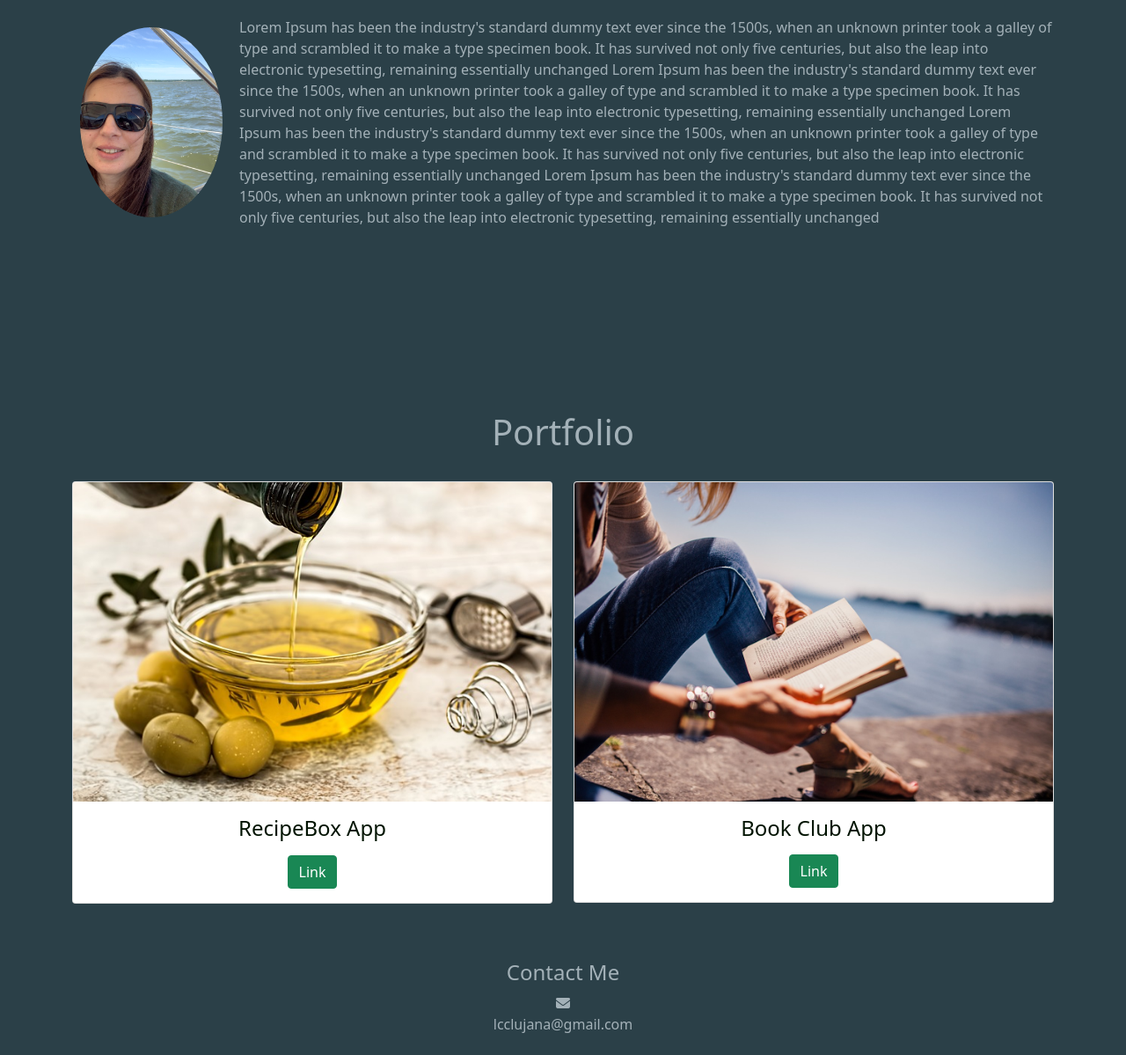
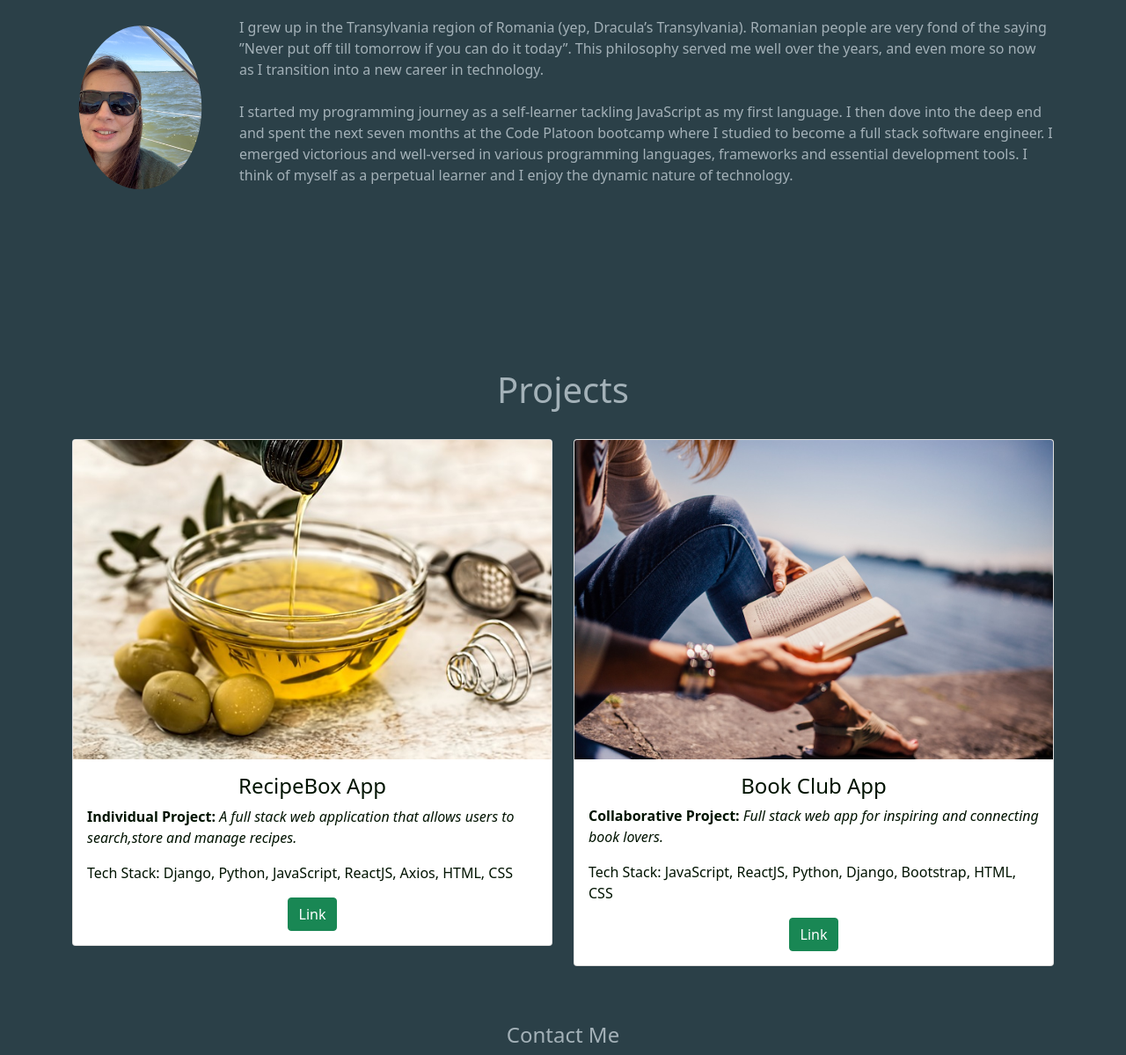
Before and after one commit to lizcoats/profile, a plain HTML site: page index.html in a window 1280 px wide. Shown: the part 581-1780 px from the top of the page at 88% size. Drawn offline with nearby package versions, Linux system fonts and the light colour scheme.

Commit message:
latest version

```diff
--- a/index.html
+++ b/index.html
@@ -33,11 +33,15 @@
                   </li>
 
                   <li class="nav-item">
-                      <a class="nav-link" href="#portfolio">Portfolio</a>
+                      <a class="nav-link" href="#portfolio">Projects</a>
                   </li>
                   <li class="nav-item">
                       <a class="nav-link" href="#contact">Contact</a>
                   </li>
+                  <li class="nav-item">
+                    <a class="nav-link" href="https://resume.creddle.io/resume/8bzgr7upsqi" target = " _blank">Resume</a>
+
+                </li>
               </ul>
 
           </div>
@@ -61,24 +65,27 @@
 
     <div class="row mt-4">
         <div class="col-lg-2">
-            <img src="images/profile.jpeg" class="image_about" alt="">
+            <img style="text-align: center" src="images/profile.jpeg" width ="155" class="my_image" >
+
         </div>
 
         <div class="col-lg-10">
-            <p> Lorem Ipsum has been the industry's standard dummy text ever since the 1500s, when an unknown printer took a galley of type and scrambled it to make a type specimen book. It has survived not only five centuries, but also the leap into electronic typesetting, remaining essentially unchanged
-                Lorem Ipsum has been the industry's standard dummy text ever since the 1500s, when an unknown printer took a galley of type and scrambled it to make a type specimen book. It has survived not only five centuries, but also the leap into electronic typesetting, remaining essentially unchanged  Lorem Ipsum has been the industry's standard dummy text ever since the 1500s, when an unknown printer took a galley of type and scrambled it to make a type specimen book. It has survived not only five centuries, but also the leap into electronic typesetting, remaining essentially unchanged Lorem Ipsum has been the industry's standard dummy text ever since the 1500s, when an unknown printer took a galley of type and scrambled it to make a type specimen book. It has survived not only five centuries, but also the leap into electronic typesetting, remaining essentially unchanged
-
+           <p>I grew up in the Transylvania region of Romania (yep, Dracula’s Transylvania).
+            Romanian people are very fond of the saying ”Never put off till tomorrow if you can do it today”. This philosophy served me well over the years, and even more so now as I transition into a new career in technology.
+            <br>
+            <br>
+           I started my programming journey as a self-learner    tackling JavaScript as my first language. I then dove into the deep end and spent the next seven months at the Code Platoon bootcamp where I studied to become a full stack software engineer.
+           I emerged victorious and well-versed in various programming languages, frameworks and essential development tools. I think of myself as a perpetual learner and I enjoy the dynamic nature of technology.
             </p>
             </div>
-
         </div>
-    </div>
+     </div>
    </section>
 
   <!-- portfolio section-->
   <section class="section" id="portfolio">
       <div class="container">
-          <h1 class="text-center">Portfolio</h1>
+          <h1 class="text-center">Projects</h1>
           <div class="row">
               <div class="col-lg-6 mt-4">
                   <div class="card">
@@ -86,7 +93,8 @@
 
                       <div class="card-body">
                           <h4 class="card-title">RecipeBox App</h4>
-                          <p class="card-text"></p>
+                          <p class="card-text"><strong>Individual Project:</strong><em> A full stack web application that allows users to search,store and manage recipes.</em></p>
+                          <p class="card-text"> Tech Stack: Django, Python, JavaScript, ReactJS, Axios, HTML, CSS</p>
                           <div class="text-center">
                               <a href="https://github.com/lizcoats/RecipeBox" target=”_blank” class="btn btn-success">Link</a>
                           </div>
@@ -100,7 +108,8 @@
 
                       <div class="card-body">
                           <h4 class="card-title">Book Club App</h4>
-                          <p class="card-text"></p>
+                          <p class="card-text"> <strong>Collaborative Project:</strong><em> Full stack web app for inspiring and connecting book lovers.</em></p>
+                          <p class="card-text"> Tech Stack: JavaScript, ReactJS, Python, Django, Bootstrap, HTML, CSS</p>
                           <div class="text-center">
                               <a href="https://github.com/masnottuh/Group-Project" target=”_blank” class="btn btn-success">Link</a>
                           </div>
@@ -132,3 +141,5 @@
     <script src="script/script.js"></script>
 </body>
 </html>
+<!-- With a keen eye for aesthetics and user experience, I enjoy channeling my creativity into crafting visually appealing and user-friendly websites. Well-versed in various programming languages, frameworks, and tools, I aim to translate my ideas into functional and interactive digital platforms.
+                A perpetual learner, I thrive on the dynamic nature of technology, constantly adapting to evolving trends while maintaining a steadfast commitment to delivering elegant, efficient, and user-centric software experiences. -->
--- a/style.css
+++ b/style.css
@@ -1,6 +1,3 @@
-
-
-
 /* spacing on all sections */
 .section {
   margin-top: 6rem;
@@ -32,6 +29,7 @@
   margin: 0;
 } */
 /* text css above hero image*/
+
 .hero_title {
   padding-top: 10rem;
   font-size: 2.5rem;
@@ -50,7 +48,7 @@
 /* .image_about{
   width: 100%
 } */
-.image_about{
+/* .image_about{
 height: 30vh;
 background-image:
 url('images/nat-6.jpg');
@@ -58,6 +56,12 @@ background-size: cover;
 background-position: top;
 clip-path: ellipse(45% 45% at 50% 50%);
 position: relative;
+
+
+}  */
+.my_image{
+
+  clip-path: ellipse(45% 45% at 50% 50%);
 }
 
 .navbarDark{
@@ -69,38 +73,22 @@ position: relative;
   cursor: pointer;
 }
 
-
 .fab {
   color:  rgba(240, 248, 255, 0.61)
 }
 
-.servicesText.card {
-  height: 280px;
-  cursor: pointer;
-}
-.servicesIcon {
-  font-size: 36px;
-  text-align: center;
-  width: 100%;
-}
 .card-title {
   text-align: center;
   color: rgb(1, 19, 1);
 }
-.card:hover .servicesIcon {
-  color: #008000;
+.card-text{
+  color: rgb(1, 19, 1);
 }
+
 .card-img-top {
   width: 100%;
   height: 15vw;
   object-fit: cover;
-}
-.servicesText:hover {
-  border: 1px solid #008000;
-}
-.footer {
-  text-align: center;
-  color: rgba(240, 248, 255, 0.61);
 }
 
 .hero_title{
@@ -150,3 +138,8 @@ position: relative;
       transform: translate(0)
     }
     }
+
+  .footer {
+      text-align: center;
+      color: rgba(240, 248, 255, 0.61);
+    }
```
Also changed, not shown: 1 other file.
